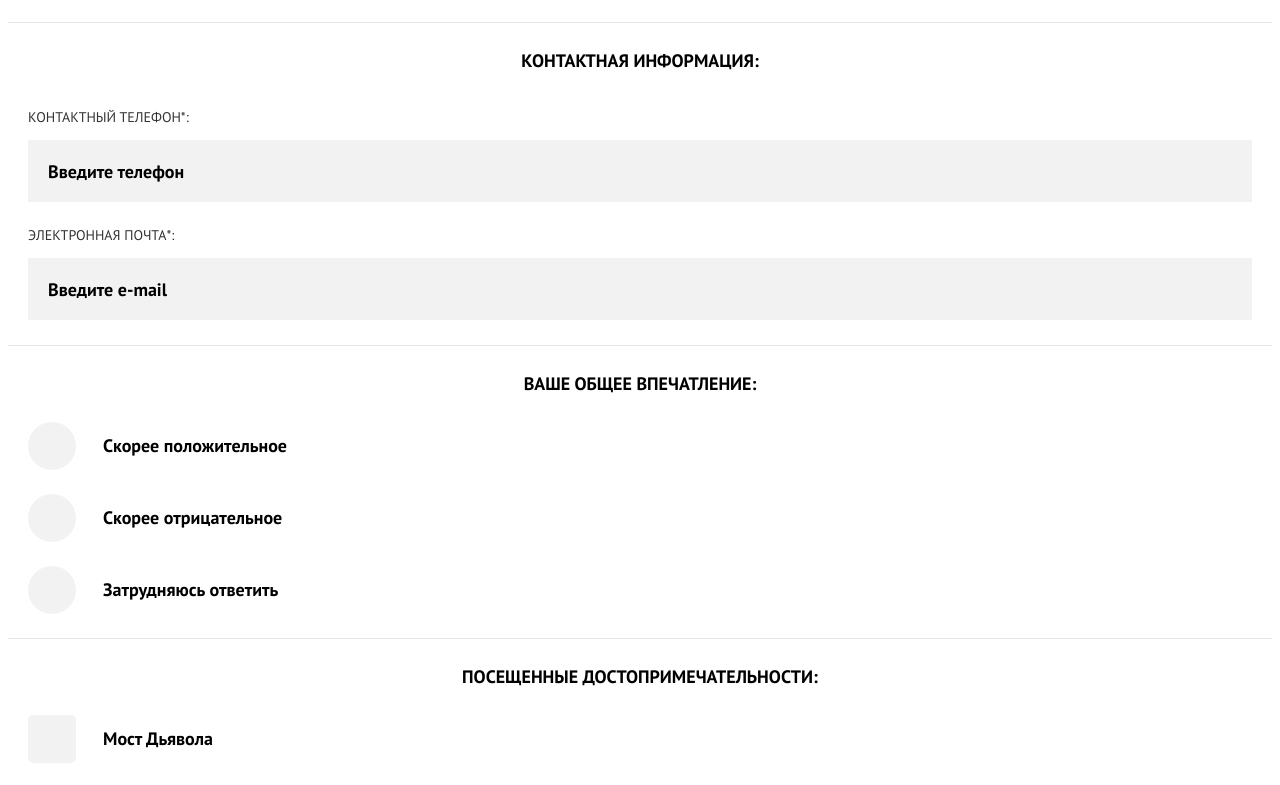
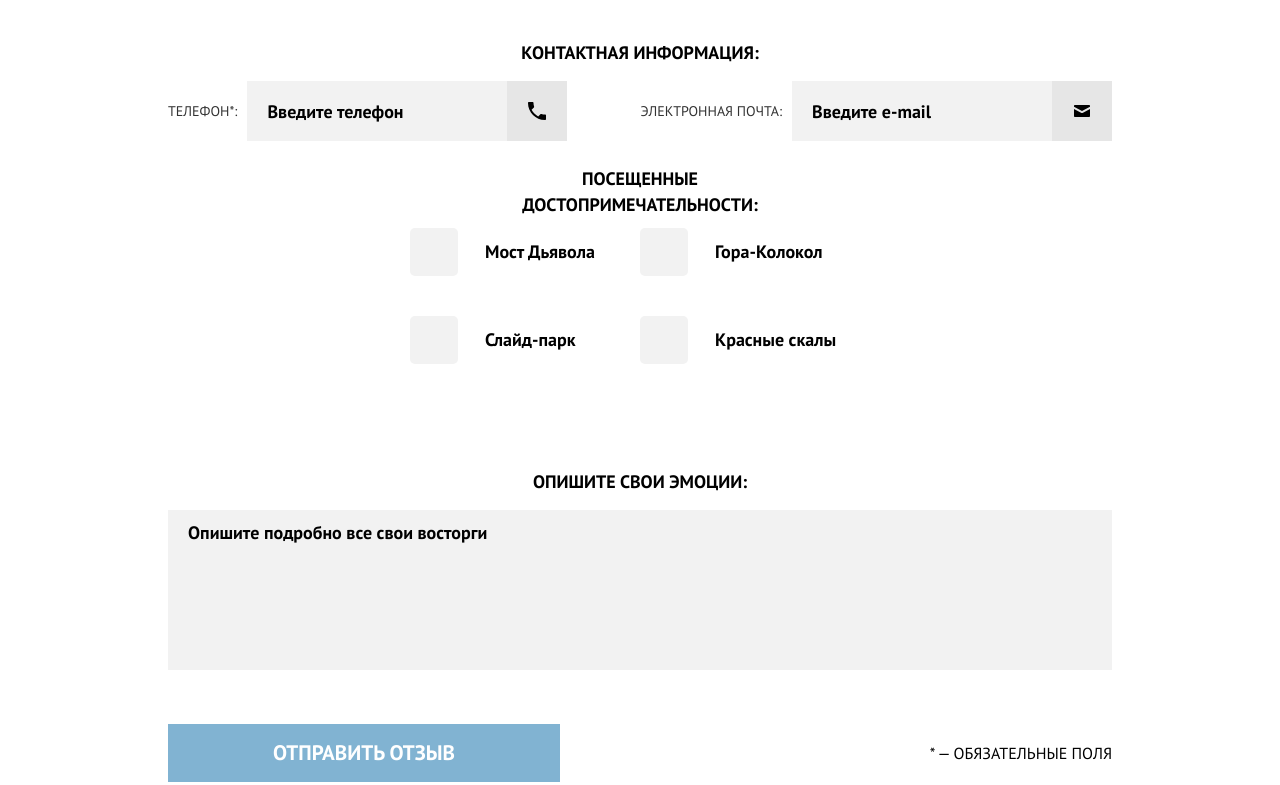
Before and after one commit to alscode2019/856931-sedona-20, a website: page source/form.html in a window 1280 px wide. Shown: the part 1059-1844 px from the top of the page. Drawn offline with nearby package versions, Linux system fonts and the light colour scheme; files that its build step writes are made by us from their sources.

Commit message:
module4-task1 ver.2

```diff
--- a/source/form.html
+++ b/source/form.html
@@ -90,21 +90,28 @@
           </fieldset>
         </div>
 
-        <div class="form__wrapper">
+        <div class="form__wrapper form__wrapper--contacts">
           <fieldset class=" form__fieldset">
             <legend class="form__legend">контактная информация:</legend>
-            <label class="form__input-label" for="tel">контактный телефон*:</label>
-            <div class="form__input-box form__input-box--contacts">
-              <input class="form__input" id="tel" type="tel" placeholder="Введите телефон">
+
+            <div class="form__contact-box">
+              <div class="form__input-box form__input-box--tel">
+                <label class="form__input-label form__input-label--tel" for="tel">контактный телефон*:</label>
+                <label class="form__input-label form__input-label-desktop--tel" for="tel">телефон*:</label>
+                <input class="form__input form__input--tel" id="tel" type="tel" placeholder="Введите телефон">
+              </div>
+
+              <div class="form__input-box form__input-box--mail">
+                <label class="form__input-label form__input-label--contacts" for="mail">электронная почта: </label>
+
+                <input class="form__input form__input--mail" id="mail" type="email" placeholder="Введите e-mail">
+              </div>
             </div>
-            <label class="form__input-label form__input-label--contacts" for="mail">Электронная почта*:</label>
-            <div class="form__input-box form__input-box--contacts">
-              <input class="form__input" id="mail" type="email" placeholder="Введите e-mail">
-            </div>
+
           </fieldset>
         </div>
 
-        <div class="form__wrapper">
+        <div class="form__wrapper form__wrapper--radio">
           <fieldset class=" form__fieldset form__fieldset--radio">
             <legend class="form__legend">ваше общее впечатление:</legend>
             <ul class="form__list">
@@ -115,10 +122,10 @@
           </fieldset>
         </div>
 
-        <div class="form__wrapper">
+        <div class="form__wrapper form__wrapper--checkbox">
           <fieldset class=" form__fieldset form__fieldset--checkbox">
-            <legend class="form__legend">посещенные достопримечательности:</legend>
-            <ul class="form__list">
+            <legend class="form__legend form__legend--checkbox">посещенные достопримечательности:</legend>
+            <ul class="form__list form__list--checkbox">
               <li class="form__item"><label class="form__checkbox-label" tabindex="0">
                   <input class="form__checkbox-input" type="checkbox"><span class="chekbox-indicator"></span>
                   Мост Дьявола</label>
@@ -133,17 +140,20 @@
           </fieldset>
         </div>
 
-        <fieldset class="form__fieldset form__fieldset--textarea">
-          <legend class="form__legend">опишите свои эмоции:</legend>
-          <div class="form__textarea-wrapper">
+        <div class="form__wrapper form__wrapper--fieldset">
+          <fieldset class="form__fieldset form__fieldset--textarea">
+            <legend class="form__legend">опишите свои эмоции:</legend>
+
             <textarea class="letter-text" placeholder="Опишите подробно все свои восторги "></textarea>
-          </div>
-        </fieldset>
+          </fieldset>
+        </div>
 
         <div class="form__button-wrapper">
           <button class="button form__button" type="submit">отправить отзыв</button>
         </div>
-
+        <p class="form__notification">
+          * — обязательные поля
+        </p>
 
       </form>
     </section>
--- a/source/less/bloks/form.less
+++ b/source/less/bloks/form.less
@@ -1,7 +1,43 @@
-.form {}
+.form {
+  display: grid;
+
+
+  @media (min-width: 768px) {
+    padding: 0 60px;
+    grid-template-columns: 1fr 1fr;
+    column-gap: 160px;
+  }
+
+  @media (min-width: 1200px) {
+    padding: 0 160px;
+  }
+}
 
 .form__wrapper {
   border-bottom: 1px solid #E5E5E5;
+
+  @media (min-width: 768px) {
+    border: none;
+  }
+}
+
+.form__wrapper--fieldset {
+  border-bottom: none;
+}
+
+
+@media (min-width: 768px) {
+
+  .form__wrapper--radio {
+    order: -1;
+  }
+
+  .form__wrapper--contacts,
+  .form__wrapper--checkbox,
+  .form__wrapper--fieldset {
+    grid-column-start: 1;
+    grid-column-end: 3;
+  }
 }
 
 .form__textarea-wrapper {
@@ -14,6 +50,10 @@
   padding: 0px;
   border: none;
   padding: 15px 20px 25px;
+
+  @media (min-width: 768px) {
+    padding: 0;
+  }
 }
 
 .form__fieldset--radio,
@@ -36,6 +76,12 @@
   font-weight: 700;
 }
 
+@media (min-width: 768px) {
+  .form__legend--checkbox {
+    width: 300px;
+  }
+}
+
 .form__input-box {
   display: flex;
   align-items: center;
@@ -46,8 +92,45 @@
   }
 }
 
-.form__input-box--contacts {
-  margin-top: 10px;
+.form__input-box--tel,
+.form__input-box--mail {
+  display: block;
+  position: relative;
+
+  &::after {
+    content: "";
+    width: 60px;
+    height: 60px;
+    position: absolute;
+    background-repeat: no-repeat;
+    background-position: center;
+    background-color: #E6E6E6;
+    right: 0;
+    bottom: 0;
+  }
+
+
+  @media (min-width: 1200px) {
+    display: flex;
+    align-items: center;
+    margin-bottom: 0;
+  }
+}
+
+@media (min-width: 1200px) {
+  .form__contact-box {
+    display: flex;
+    align-items: center;
+    justify-content: space-between;
+  }
+}
+
+.form__input-box--tel::after {
+  background-image: url(../img/svg/icon-phone.svg)
+}
+
+.form__input-box--mail::after {
+  background-image: url(../img/svg/icon-mail.svg)
 }
 
 .form__input-label {
@@ -56,6 +139,24 @@
   line-height: 26px;
   margin-right: 10px;
 }
+
+.form__input-label--contacts {}
+
+.form__input-label-desktop--tel {
+  display: none;
+}
+
+@media (min-width: 1200px) {
+  .form__input-label--tel {
+    display: none;
+  }
+
+  .form__input-label-desktop--tel {
+    display: block;
+  }
+}
+
+
 
 .form__input,
 .letter-text {
@@ -71,6 +172,13 @@
   padding-left: 20px;
 }
 
+.form__input--tel,
+.form__input--mail {
+  @media (min-width: 1200px) {
+    width: 320px;
+  }
+}
+
 input.form__input::placeholder,
 textarea.letter-text::placeholder {
   color: #000000;
@@ -83,11 +191,32 @@ textarea.letter-text::placeholder {
   text-transform: none;
 }
 
+@media (min-width: 768px) {
+  .form__list--checkbox {
+    margin: 0 auto;
+    min-height: 140px;
+    width: 460px;
+
+    display: flex;
+    flex-wrap: wrap;
+  }
+}
+
 .form__item {
   margin-bottom: 40px;
 
   &:last-child {
     margin-bottom: 0;
+  }
+
+  @media (min-width: 768px) {
+
+    min-width: 200px;
+    height: 48px;
+
+    &:nth-child(odd) {
+      margin-right: 30px;
+    }
   }
 }
 
@@ -159,9 +288,27 @@ textarea.letter-text::placeholder {
 
 .form__button {
   margin-bottom: 60px;
+
+  @media (min-width: 768px) {
+    margin: 0;
+  }
 }
 
 .form__button-wrapper {
   padding: 0 20px;
   text-align: center;
+
+  @media (min-width: 768px) {
+    padding: 0;
+  }
 }
+
+.form__notification {
+  display: none;
+
+  @media (min-width: 768px) {
+    display: flex;
+    justify-content: flex-end;
+    align-items: center;
+  }
+}
--- a/source/less/bloks/photo.less
+++ b/source/less/bloks/photo.less
@@ -81,6 +81,7 @@
   background-color: inherit;
 }
 
+
 .photo__item {
   border-bottom: solid 1px #E5E5E5;
   padding-top: 20px;
--- a/source/less/style.less
+++ b/source/less/style.less
@@ -18,6 +18,10 @@
   font-weight: 700;
   font-style: normal;
   font-dysplay: swap;
+}
+
+* {
+  box-sizing: border-box;
 }
 
 .page {
```
